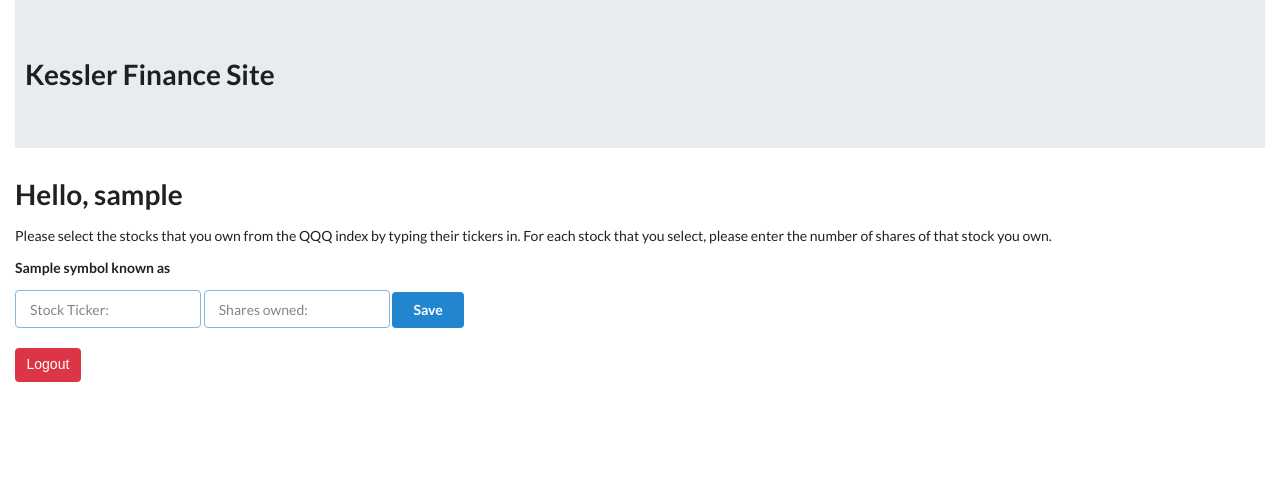
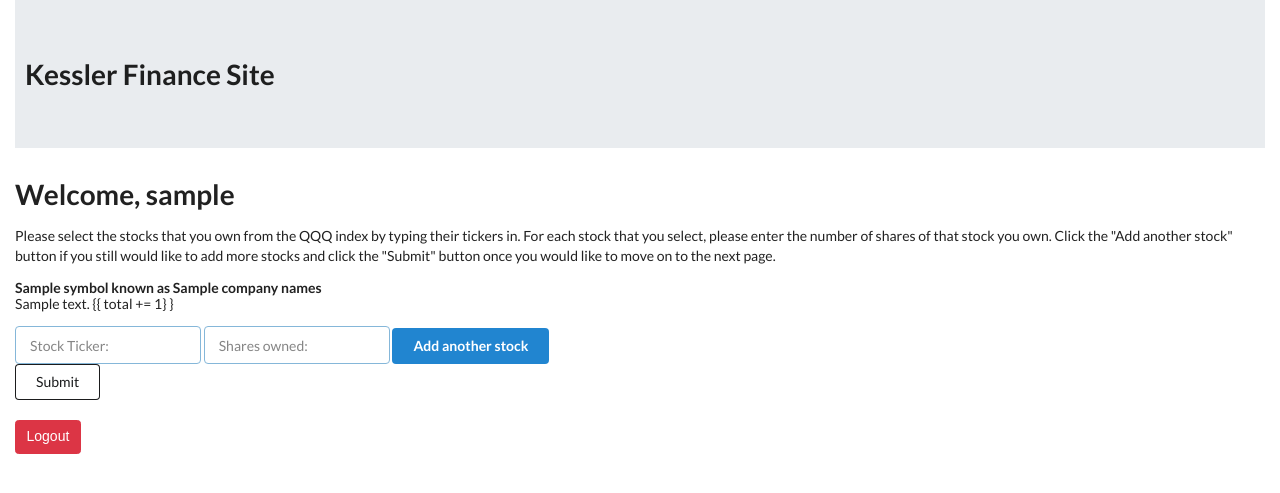
Before and after one commit to WillKessler7/financeSite, a Django app: template analyticals/templates/analyticals/stockPickView.html in a window 1280 px wide. Shown: the top 493 px of the page. Run offline with Django 3.2, Linux system fonts and the light colour scheme; data comes from the database, SQL or seed files in the repository; the template is opened without the code that fills it: values that come from a table or form of the project are taken from there, most other values are stand-ins (such as "Sample title", 1, 10 or a date in 2020); some libraries are stand-ins or nearby versions.

Commit message:
Added: changed the views and templates to accomadate for an accumulator through the stock market

```diff
--- a/analyticals/templates/analyticals/stockDisplayView.html
+++ b/analyticals/templates/analyticals/stockDisplayView.html
@@ -32,8 +32,6 @@
             <div class="jumbotron jumbotron-fluid">
                 <h1 style="margin-left: 10px;">Kessler Finance Site</h1>
             </div>
-
-            </br>
 
             <!-- if the url was typed out into search bar rather than achevied
             through path -->
--- a/analyticals/templates/analyticals/stockPickView.html
+++ b/analyticals/templates/analyticals/stockPickView.html
@@ -44,26 +44,36 @@
             <!-- otherwise, -->
             {% else %}
 
+                <!-- if this is the user's first time seeing this view -->
+                {% if repeat != False %}
+
                     <!-- show user their username -->
-                <h1 class="ui header">Hello, {{username}}</h1>
+                    <h1 class="ui header">Welcome, {{ username }}</h1>
+
+                {% endif %}
+
                     <div class="sub header">Please select the stocks that you
                       own from the QQQ index by typing their tickers in. For each
                       stock that you select, please enter the number of shares
-                      of that stock you own.</div>
-
+                      of that stock you own. Click the "Add another stock" button
+                      if you still would like to add more stocks and click the
+                      "Submit" button once you would like to move on to the next
+                      page.</div>
 
                     <div class="ui list">
-                {% for symbol in stockIndex %}
+                    <!-- for every stock in the stock index -->
+                    {% for symbol in symbols %}
                         <div class="item">
-                        <div class="header">{{symbol}} known as {{stock.companyName}}</div>
-                    {{ stock.companyDescrip }}
+                            <div class="header">{{ symbol }} known as {{ companyNames }}</div>
+                        {{ companyDescrips }}
+                        {{ total += 1} }
                         </div>
                     {% endfor %}
                     </div>
 
                     <!-- this is a form for picking how many stocks of a company
                     the user owns, redirects to stockDisplay template after -->
-                <form method="POST" action="stockDisplay">
+                    <form method="POST" action="stockPick">
                         {% csrf_token %}
 
                         <!-- input for which stock user owns -->
@@ -77,8 +87,17 @@
                              placeholder="Shares owned: ">
                         </div>
 
-                    <button class="ui primary button">
-                      Save
+                        <!-- this button refreshes the page to allow for another
+                        stock selection -->
+                        <button class="ui primary button" type="submit" value="save" name="submit">
+                          Add another stock
+                        </button>
+
+                        </br>
+
+                        <!-- button used to submit all stock data-->
+                        <button class="ui secondary basic button" type="submit" value="turnIn" name="submit">
+                          Submit
                         </button>
 
                     </form>
@@ -92,6 +111,7 @@
                     </form>
 
 
+
           {% endif %}
 
         </div>
```
Also changed, not shown: analyticals/views.py (+57 -12 lines). Lines whose indentation alone changed are shown as unchanged.
